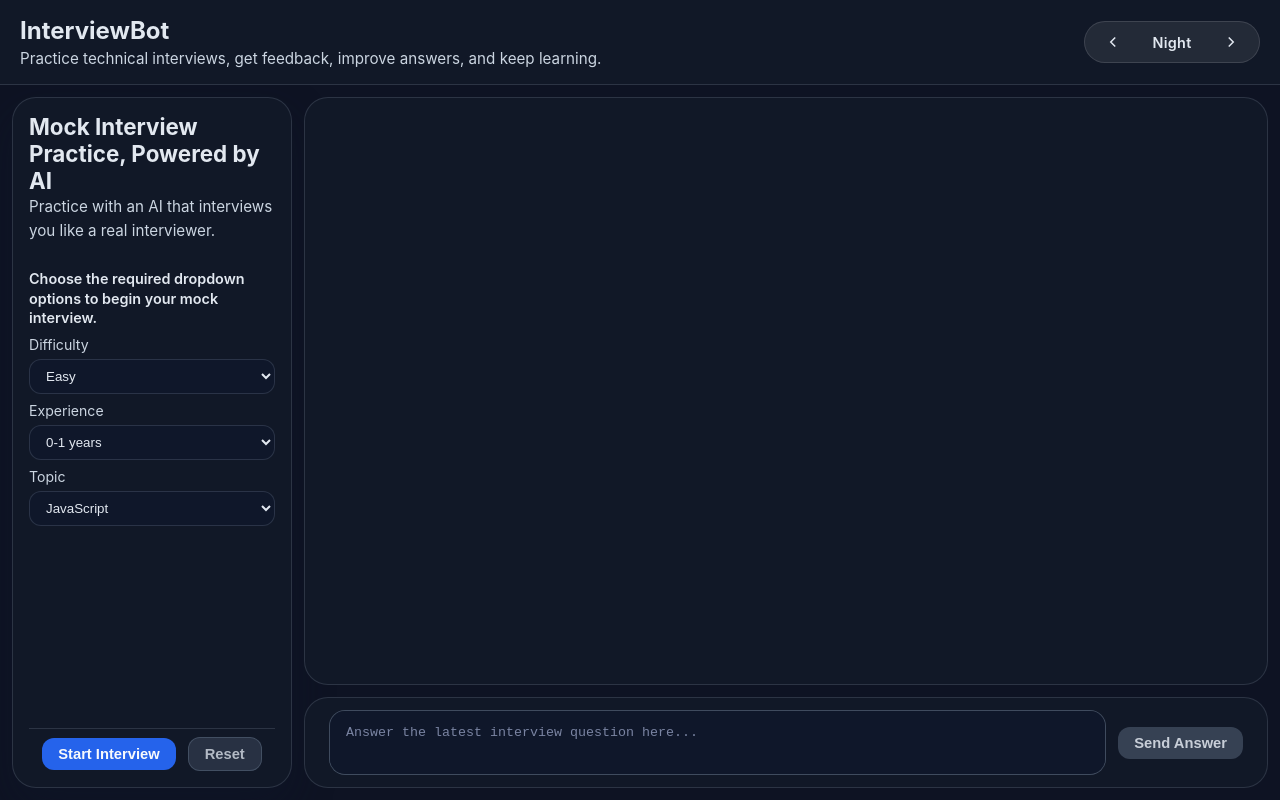
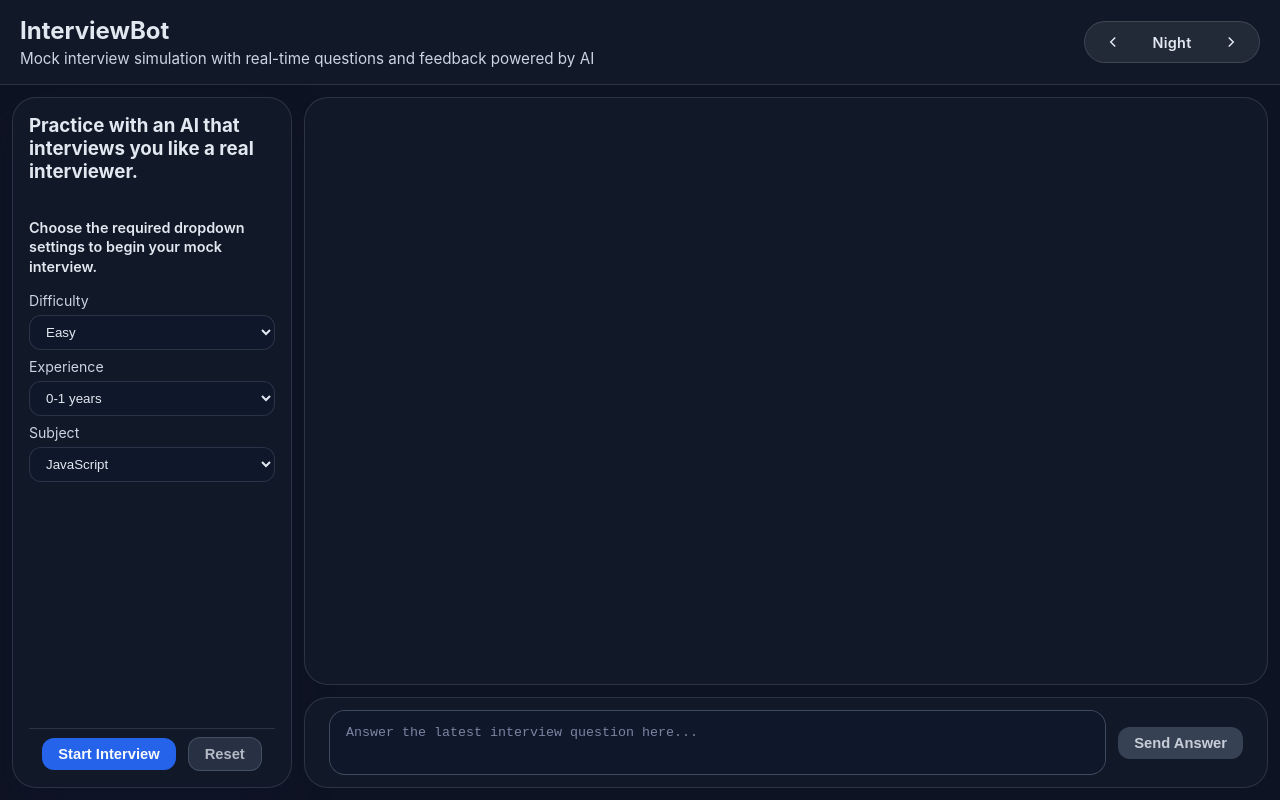
Before and after one commit to anand001ZHB/genai-project, an Angular app in the folder genai-frontend/ai-chat-ui/: page / in a window 1280 px wide. Both pictures are taken after a click on the button "Start". Built offline with nearby package versions, Linux system fonts and the light colour scheme.

Commit message:
UI update

```diff
--- a/genai-frontend/ai-chat-ui/src/app/chat/chat.css
+++ b/genai-frontend/ai-chat-ui/src/app/chat/chat.css
@@ -195,6 +195,10 @@
   color: var(--text);
 }
 
+.intro-copy h3 {
+  margin-top: 0;
+}
+
 .intro-copy p {
   margin: 0;
   line-height: 1.6;
@@ -216,7 +220,7 @@
 }
 
 .settings-helper-text {
-  margin: 0;
+  margin: 0 0 8px;
   color: var(--text);
   font-size: 0.9rem;
   line-height: 1.35;
--- a/genai-frontend/ai-chat-ui/src/app/chat/chat.html
+++ b/genai-frontend/ai-chat-ui/src/app/chat/chat.html
@@ -2,7 +2,7 @@
   <header class="app-header">
     <div class="app-brand">
       <div class="app-title">InterviewBot</div>
-      <div class="app-subtitle">Practice technical interviews, get feedback, improve answers, and keep learning.</div>
+      <div class="app-subtitle">Mock interview simulation with real-time questions and feedback powered by AI</div>
     </div>
     <div class="header-actions">
       <div class="theme-cycler">
@@ -24,7 +24,7 @@
   <section *ngIf="showWelcomeScreen" class="welcome-screen">
     <div class="welcome-card">
       <h1>Welcome to the AI-Powered Technical Mock Interview Platform</h1>
-      <p>Click Start, then choose your difficulty, experience level, and topic to begin your mock interview.</p>
+      <p>Click Start, then choose your Difficulty, Experience level, and Subject to begin your mock interview.</p>
       <button class="primary welcome-start" (click)="enterPlatform()">Start</button>
     </div>
   </section>
@@ -32,12 +32,11 @@
   <main *ngIf="!showWelcomeScreen" class="chat-wrapper">
     <section class="intro-panel">
       <div class="intro-copy">
-        <h1>Mock Interview Practice, Powered by AI</h1>
-        <p>Practice with an AI that interviews you like a real interviewer.</p>
+        <h3>Practice with an AI that interviews you like a real interviewer.</h3>
       </div>
 
       <div class="settings-panel mt-xl">
-        <p class="settings-helper-text">Choose the required dropdown options to begin your mock interview.</p>
+        <p class="settings-helper-text">Choose the required dropdown settings to begin your mock interview.</p>
 
         <div class="settings-fields">
         <label>
@@ -59,7 +58,7 @@
         </label>
 
         <label>
-          Topic
+          Subject
           <select [(ngModel)]="topic" [disabled]="isStartDisabled">
             <option value="JavaScript">JavaScript</option>
             <option value="Angular">Angular</option>
--- a/genai-frontend/ai-chat-ui/src/index.html
+++ b/genai-frontend/ai-chat-ui/src/index.html
@@ -2,7 +2,7 @@
 <html lang="en">
 <head>
   <meta charset="utf-8">
-  <title>AiChatUi</title>
+  <title>InterviewBot</title>
   <base href="/">
   <meta name="viewport" content="width=device-width, initial-scale=1">
   <link rel="icon" type="image/x-icon" href="favicon.ico">
```
